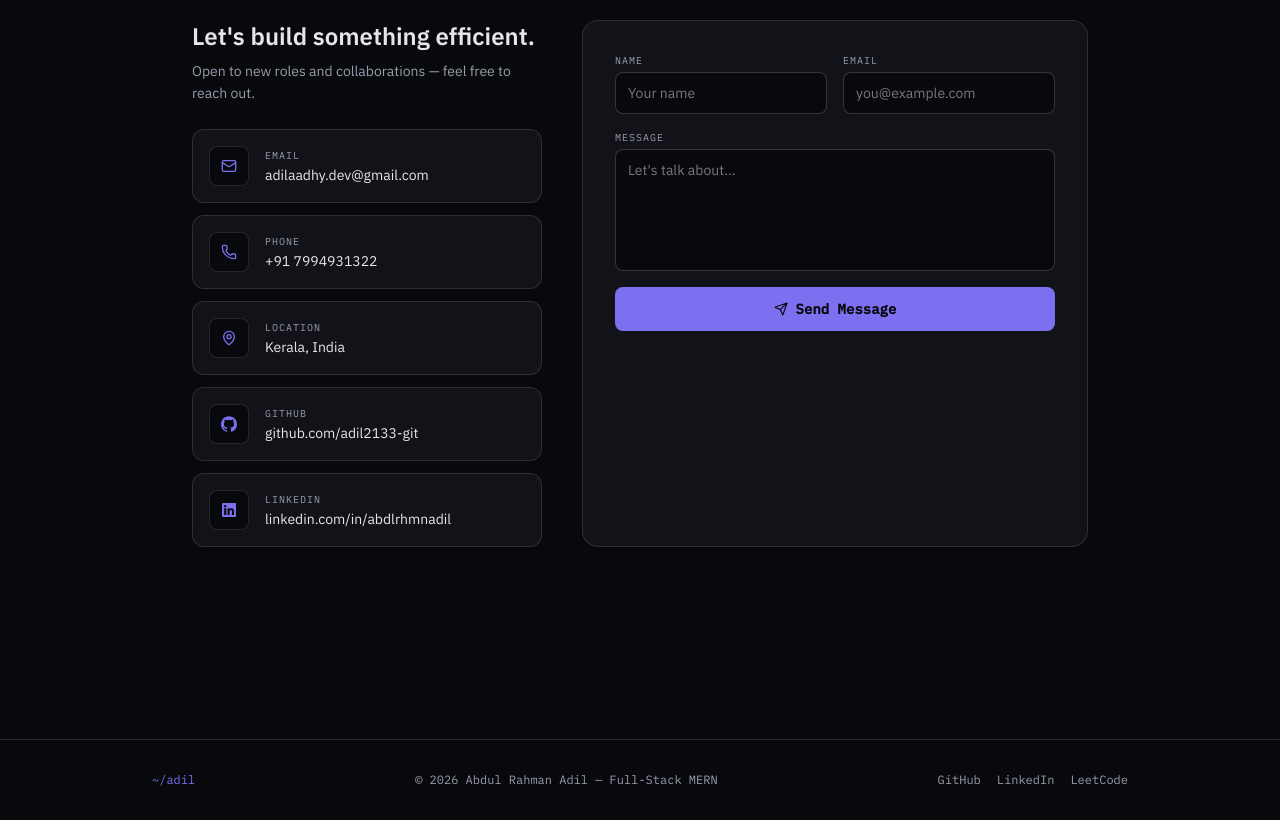
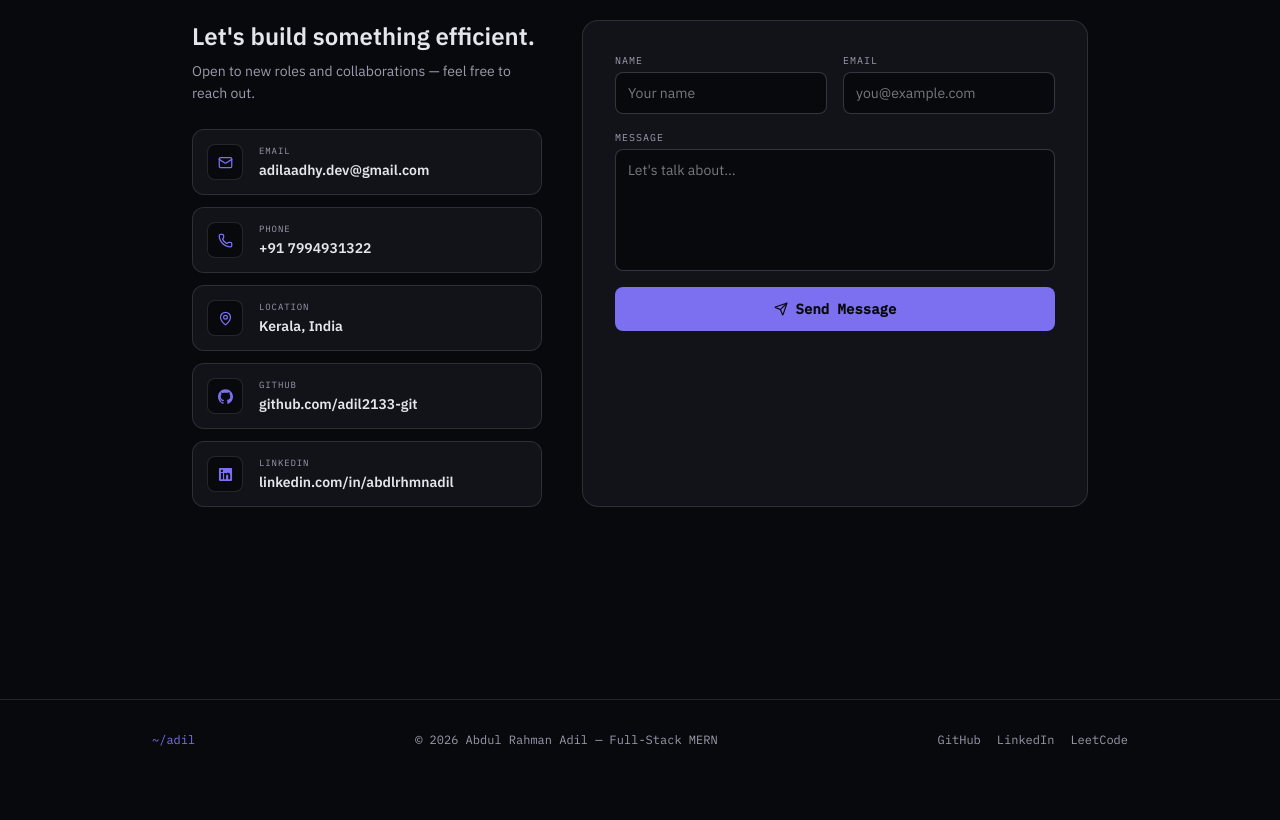
Before and after one commit to adil2133-git/portfolio-website, a Next.js app: page / in a window 1280 px wide. Shown: the part 2980-3800 px from the top of the page. After the commit the page ends 3760 px from the top, so only its background shows below. Built offline with nearby package versions, Linux system fonts and the light colour scheme; no server answers.

Commit message:
contact form updated

```diff
--- a/components/sections/Contact.tsx
+++ b/components/sections/Contact.tsx
@@ -60,15 +60,15 @@ export default function Contact() {
                             {details.map((item) => {
                                 const Icon = item.icon;
                                 const content = (
-                                    <div className="flex items-center gap-4 bg-surface border border-muted/20 p-4 rounded-xl hover:border-accent/40 transition-colors">
-                                        <div className="w-10 h-10 rounded-lg bg-background border border-muted/20 flex items-center justify-center text-accent shrink-0">
-                                            <Icon size={16} />
+                                    <div className="flex items-center gap-4 bg-surface border border-muted/20 p-3.5 rounded-xl hover:border-accent/40 transition-colors">
+                                        <div className="w-9 h-9 rounded-lg bg-background border border-muted/20 flex items-center justify-center text-accent shrink-0">
+                                            <Icon size={15} />
                                         </div>
                                         <div className="flex flex-col">
-                                            <span className="font-mono text-[10px] text-muted uppercase tracking-widest mb-0.5">
+                                            <span className="font-mono text-[9px] text-muted uppercase tracking-widest mb-0.5">
                                                 {item.label}
                                             </span>
-                                            <span className="text-sm text-foreground">{item.value}</span>
+                                            <span className="text-sm font-semibold text-foreground">{item.value}</span>
                                         </div>
                                     </div>
                                 );
@@ -160,6 +160,6 @@ export default function Contact() {
                     </form>
                 </div>
             </section>
-        </FadeIn>
+        </FadeIn >
     );
 }
```
